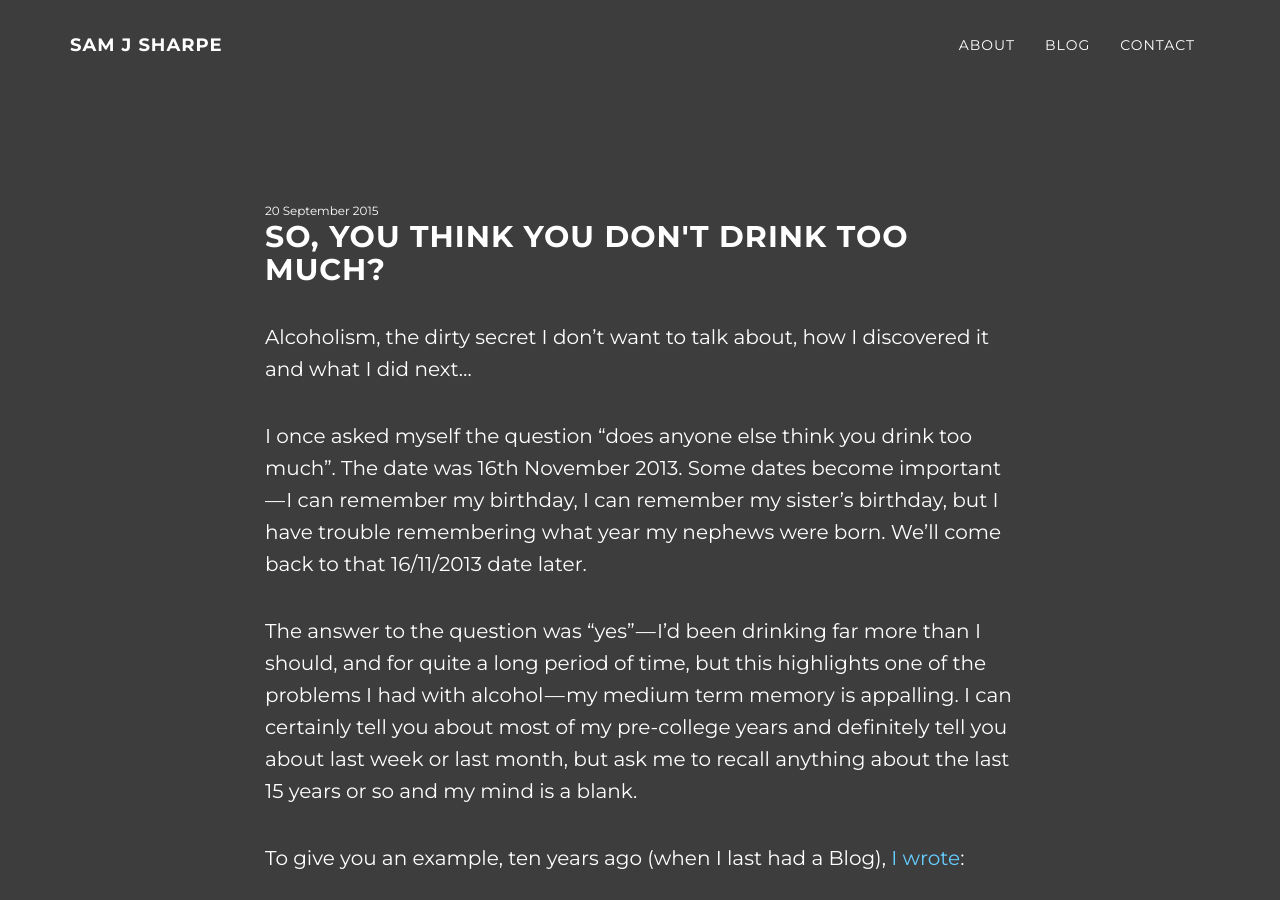
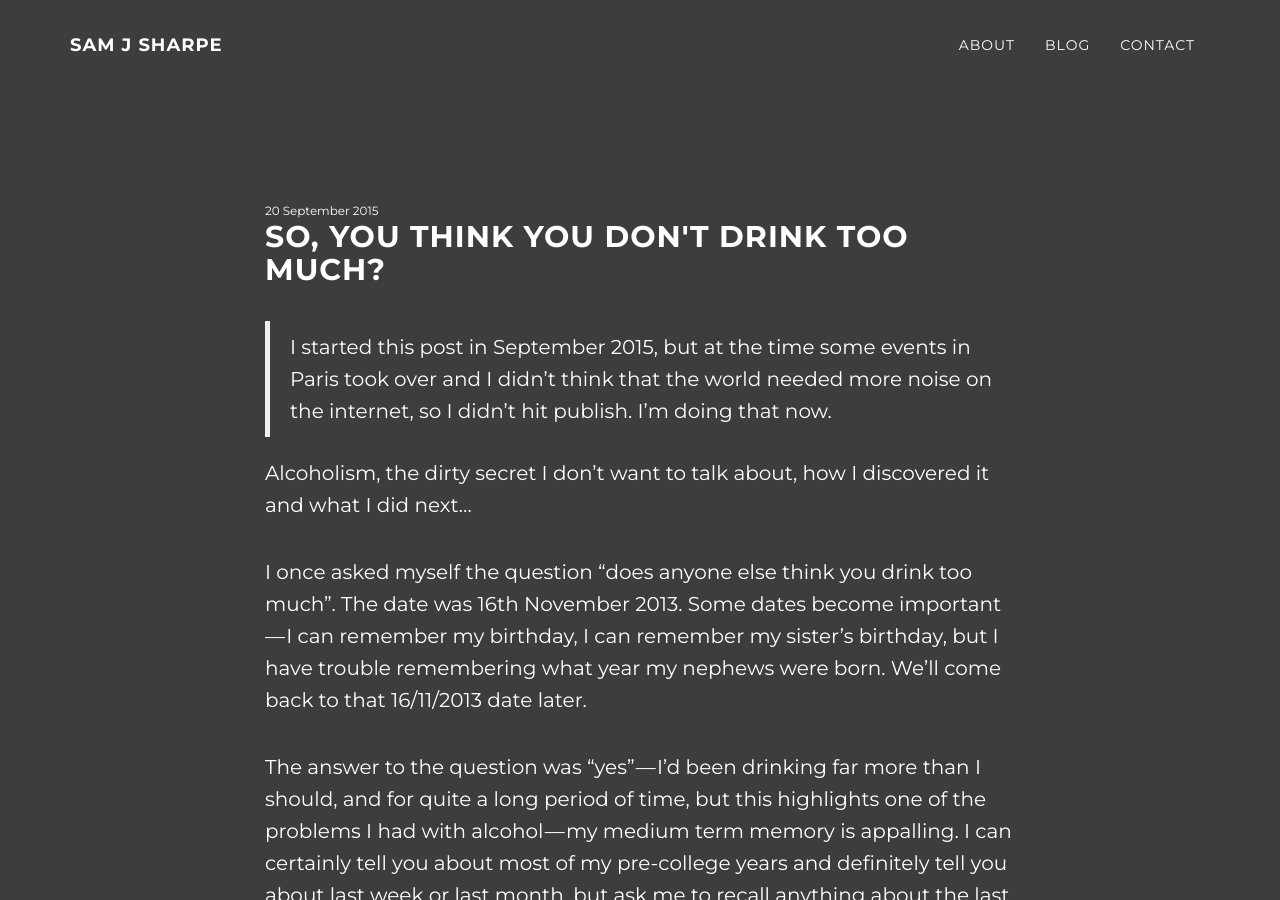
Before and after one commit to samjsharpe/samjsharpe.github.com, a Jekyll site: the page built from _posts/2015-09-20-maybe-you-drink-too-much.md, in a window 1280 px wide and 900 px high. Built offline with Jekyll 4.4.1, drawn with Linux system fonts in a browser that asks for light colours.

Commit message:
Add an editors note

```diff
--- a/_posts/2015-09-20-maybe-you-drink-too-much.md
+++ b/_posts/2015-09-20-maybe-you-drink-too-much.md
@@ -2,6 +2,9 @@
 layout: post
 title: So, you think you don't drink too much?
 ---
+> I started this post in September 2015, but at the time some events in Paris took over and I didn't
+> think that the world needed more noise on the internet, so I didn't hit publish. I'm doing that now.
+
 Alcoholism, the dirty secret I don't want to talk about, how I discovered it and what I did next...
 
 I once asked myself the question "does anyone else think you drink too much". The date was 16th November 2013. Some
```
